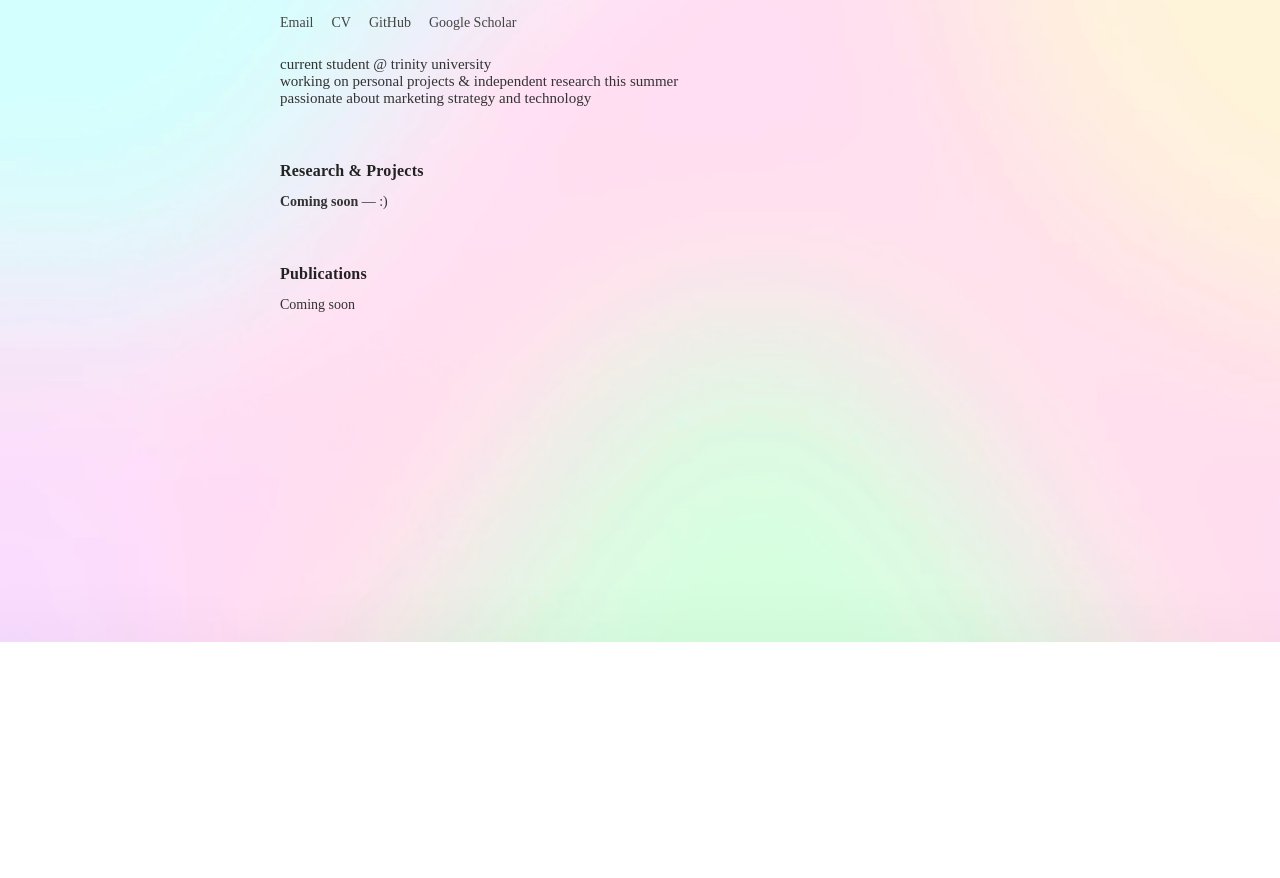
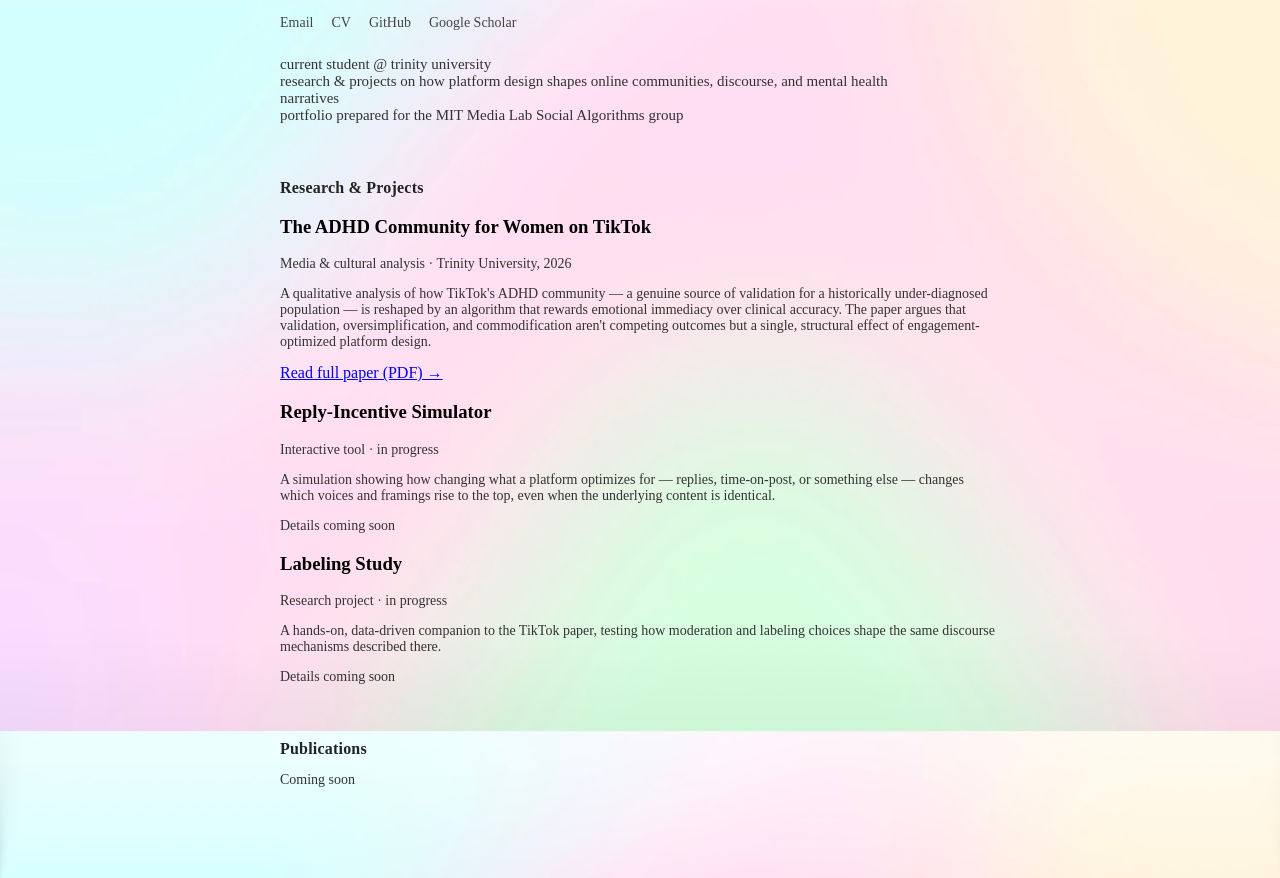
Before and after one commit to samanthavbarton/samanthavbarton.github.io, a plain HTML site: page index.html in a window 1280 px wide. Shown: the part 158-1036 px from the top of the page. Before the commit the page ends 800 px from the top, so only its background shows below. Drawn offline with Linux system fonts and the light colour scheme.

Commit message:
Update index.html

```diff
--- a/index.html
+++ b/index.html
@@ -8,11 +8,10 @@
 </head>
 <body>
 <div class="container">
+
 <header class="header">
   <h1>Samantha Barton</h1>
-      <p class="affiliation">
-
-      </p>
+  <p class="affiliation"></p>
   <div class="links">
     <a href="mailto:sbarton1@trinity.edu">Email</a>
     <a href="#">CV</a>
@@ -21,21 +20,59 @@
   </div>
   <p class="intro">
     current student @ trinity university<br>
-  working on personal projects & independent research this summer<br>
-  passionate about marketing strategy and technology
+    research & projects on how platform design shapes online communities, discourse, and mental health narratives<br>
+    portfolio prepared for the MIT Media Lab Social Algorithms group
   </p>
 </header>
+
 <section>
-      <h2>Research & Projects</h2>
+  <h2>Research &amp; Projects</h2>
+
+  <div class="item paper">
+    <h3>The ADHD Community for Women on TikTok</h3>
+    <p class="item-meta">Media &amp; cultural analysis · Trinity University, 2026</p>
+    <p>
+      A qualitative analysis of how TikTok's ADHD community — a genuine source of
+      validation for a historically under-diagnosed population — is reshaped by an
+      algorithm that rewards emotional immediacy over clinical accuracy. The paper
+      argues that validation, oversimplification, and commodification aren't
+      competing outcomes but a single, structural effect of engagement-optimized
+      platform design.
+    </p>
+    <a href="adhd-tiktok-women.pdf" class="read-more" target="_blank" rel="noopener">Read full paper (PDF) →</a>
+  </div>
+
   <div class="item">
-        <p><strong>Coming soon</strong> — :)</p>
+    <h3>Reply-Incentive Simulator</h3>
+    <p class="item-meta">Interactive tool · in progress</p>
+    <p>
+      A simulation showing how changing what a platform optimizes for — replies,
+      time-on-post, or something else — changes which voices and framings rise to
+      the top, even when the underlying content is identical.
+    </p>
+    <p class="coming-soon">Details coming soon</p>
   </div>
+
+  <div class="item">
+    <h3>Labeling Study</h3>
+    <p class="item-meta">Research project · in progress</p>
+    <p>
+      A hands-on, data-driven companion to the TikTok paper, testing how
+      moderation and labeling choices shape the same discourse mechanisms
+      described there.
+    </p>
+    <p class="coming-soon">Details coming soon</p>
+  </div>
+
 </section>
+
 <section>
   <h2>Publications</h2>
   <div class="item">
     <p>Coming soon</p>
   </div>
 </section>
+
 </div>
 </body>
+</html>
```
Lines whose indentation alone changed are shown as unchanged.
